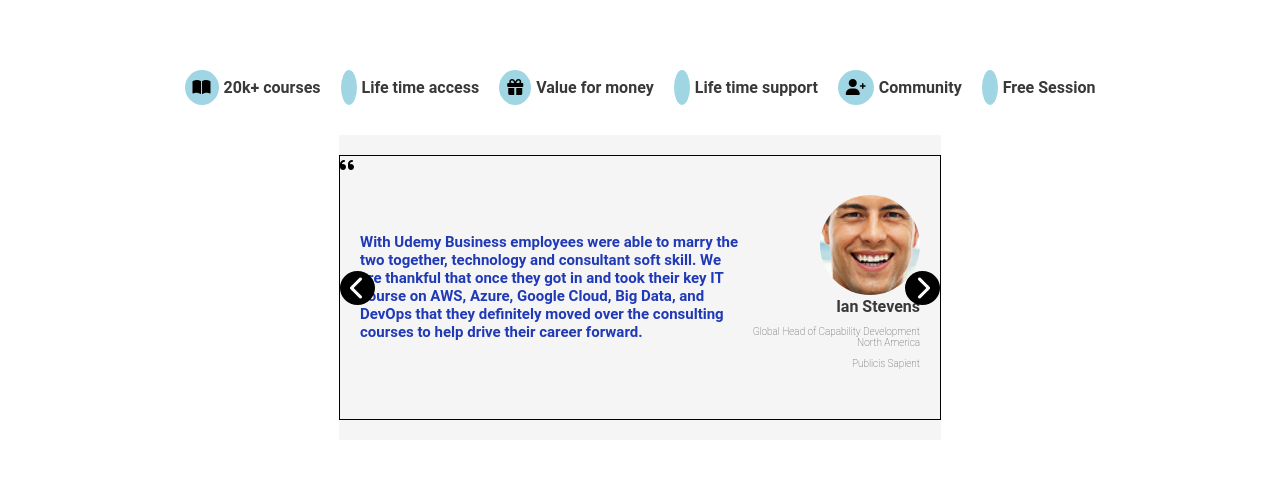
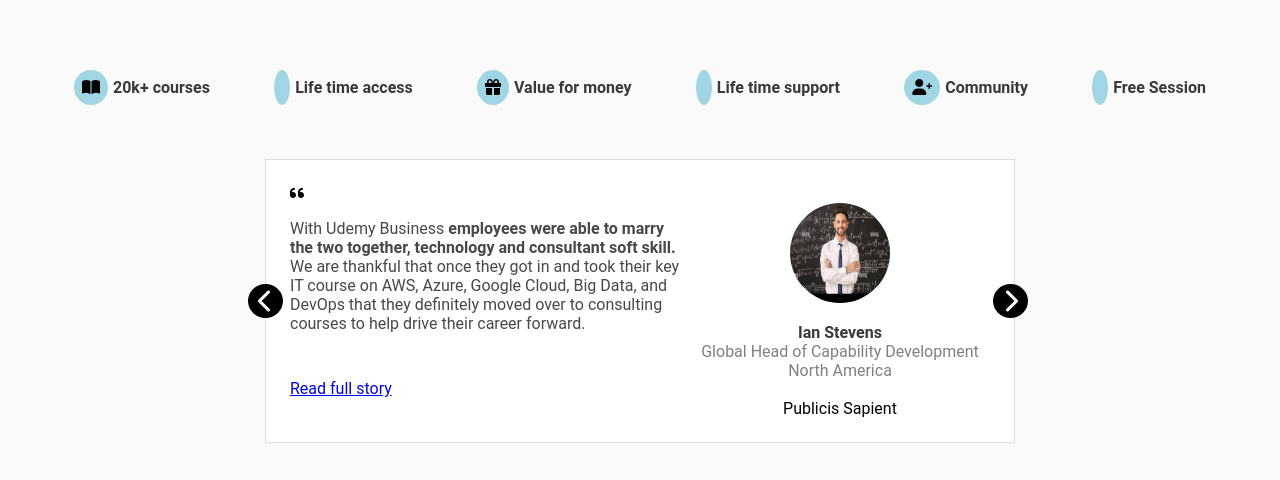
Before and after one commit to Mujeeb4582/test, a plain HTML site: page index.html in a window 1280 px wide. Shown: the part 964-1444 px from the top of the page. Drawn offline with Linux system fonts and the light colour scheme.

Commit message:
Add the code

```diff
--- a/index.html
+++ b/index.html
@@ -12,50 +12,6 @@
 		/>
 
 		<title>SelfUpGrade</title>
-		<style>
-			body {
-				font-family: "Roboto", sans-serif;
-				display: flex;
-				flex-direction: column;
-				align-items: center;
-				margin: 0;
-			}
-
-            footer {
-                padding: 40px 0;
-            }
-
-			.container {
-				display: flex;
-				justify-content: space-between;
-				padding: 20px;
-				gap: 6rem;
-			}
-
-			.col {
-				flex: 1;
-				margin: 0 10px;
-			}
-
-			h2 {
-				color: rgb(32, 57, 183);
-			}
-
-			h4 {
-				color: rgb(24, 24, 69);
-			}
-
-			ul {
-				list-style-type: none;
-				padding: 0;
-				color: gray;
-			}
-
-			li {
-				margin: 16px 0;
-				font-size: 14px;
-			}
-		</style>
 	</head>
 	<body>
 		<header>
@@ -77,7 +33,7 @@
 					<li><a href="#">Membership</a></li>
 				</ul>
 				<div class="icon">
-					<i class="fal fa-shopping-cart"></i>
+					<i class="fa fa-cart-shopping"></i>
 					<!-- Corrected class name for the shopping cart icon -->
 				</div>
 			</nav>
@@ -164,19 +120,32 @@
 				<i class="fas fa-solid fa-quote-left"></i>
 				<div class="slide">
 					<div class="slide-text">
-						<h2>
-							With Udemy Business employees were able to marry the two together,
-							technology and consultant soft skill. We are thankful that once
-							they got in and took their key IT course on AWS, Azure, Google
-							Cloud, Big Data, and DevOps that they definitely moved over the
-							consulting courses to help drive their career forward.
-						</h2>
+						<div style="position: relative; max-width: 400px">
+							<p>
+								With Udemy Business
+								<strong
+									>employees were able to marry the two together, technology and
+									consultant soft skill.</strong
+								>
+								We are thankful that once they got in and took their key IT
+								course on AWS, Azure, Google Cloud, Big Data, and DevOps that
+								they definitely moved over to consulting courses to help drive
+								their career forward.
+							</p>
+							<div style="position: absolute; left: 0; bottom: 20px">
+								<a href="#">Read full story</a>
+							</div>
+						</div>
 						<div class="testimonial">
 							<div class="testimonial-info">
-								<img src="image/man.jpg" alt="Ian Stevens" />
+								<img src="image/professor.jpg" alt="Ian Stevens" />
 								<h3>Ian Stevens</h3>
-								<p>Global Head of Capability Development North America</p>
-								<p>Publicis Sapient</p>
+								<p style="color: gray; margin: 0;">
+									Global Head of Capability Development <br />
+									North America <br />
+									<br />
+									<span style="color: #000">Publicis Sapient</span>
+								</p>
 							</div>
 						</div>
 					</div>
@@ -187,6 +156,7 @@
 				</div>
 			</div>
 		</section>
+		<p><strong><a style="text-decoration: none;" href="#">View more customer stories ></a></strong></p>
 		<footer>
 			<div class="container">
 				<div>
@@ -245,7 +215,11 @@
 						src="./image/appStore.png"
 						alt="AppStore"
 					/>
-					<img style="width: 160px" src="./image/googlePlay.png" alt="GooglePlay" />
+					<img
+						style="width: 160px"
+						src="./image/googlePlay.png"
+						alt="GooglePlay"
+					/>
 				</div>
 				<div
 					style="
--- a/style.css
+++ b/style.css
@@ -2,11 +2,15 @@
 body {
 	margin: 0;
 	padding: 0;
-      font-family: Arial, sans-serif;
+	font-family: "Roboto", sans-serif;
+	display: flex;
+	flex-direction: column;
+	align-items: center;
+    background-color: #fafafa;
 }
 
 header {
-      background-color: white;
+	/* background-color: white; */
 	color: #fff;
 	display: flex;
 	justify-content: space-between;
@@ -32,13 +36,11 @@
 	flex: 1;
 	margin: 0 60px;
 	position: relative;
-
 }
 
 .search-input {
 	display: flex;
 	align-items: center;
-
 }
 
 .search input[type="text"] {
@@ -47,7 +49,6 @@
 	border: rgb(219, 213, 213) solid 1px;
 	border-radius: 20px;
 	position: relative;
-
 }
 
 .search i {
@@ -58,7 +59,6 @@
 	color: black;
 	z-index: 2;
 }
-
 
 nav {
 	display: flex;
@@ -90,7 +90,7 @@
 }
 
 .logo-button {
-      background-color: #fff;
+	/* background-color: #fff; */
 	color: rgb(0, 102, 255);
 	padding: 10px 40px;
 	border: rgb(0, 102, 255) solid 1px;
@@ -99,18 +99,16 @@
 	cursor: pointer;
 }
 
-
 /* New Section */
 
 /* Style for the new section */
 .main-section {
-    background-color: white; /* Set the background color for the section */
+	/* background-color: white; Set the background color for the section */
 	padding: 60px 0; /* Add some padding for spacing */
 	text-align: center; /* Center align the content */
 }
 
 .centered-text {
-
 	margin: 0 auto; /* Center the content horizontally */
 }
 
@@ -129,7 +127,7 @@
 
 /* ... */
 .features-section {
-    background-color: white;
+	/* background-color: white; */
 	padding: 20px 0;
 	display: flex;
 	justify-content: space-between;
@@ -152,7 +150,9 @@
 .feature-text {
 	position: absolute;
 	top: 5%; /* Adjust the top value to create space from the top */
-    height: calc(100% - 10px); /* Adjust the height to account for top and bottom padding */
+	height: calc(
+		100% - 10px
+	); /* Adjust the height to account for top and bottom padding */
 	padding: 40px;
 }
 
@@ -184,12 +184,12 @@
 
 /* Style for the benefits section */
 .benefits-section {
-    background-color: white;
 	padding: 20px 0;
 	display: flex;
 	justify-content: space-between;
 	align-items: center;
 	flex-wrap: wrap; /* Allow items to wrap to the next line if needed */
+    width: 90%;
 }
 
 /* Style for each benefit item */
@@ -211,7 +211,6 @@
 /* Style for the icons */
 .icon {
 	font-size: 24px;
-    color: rgb(0, 97, 153);
 }
 
 /* Style for the benefit titles */
@@ -224,43 +223,38 @@
 
 /* Style for the slideshow section */
 .slideshow-section {
-    background-color: #f5f5f5;
-    padding: 20px 0;
+	background-color: #fff;
+    border: 1px solid #ddd;
+    margin: 24px;
 }
 
 /* Style for the slideshow container */
 .slideshow-container {
 	position: relative;
-    max-width: 600px;
+	min-width: 700px;
 	margin: 0 auto;
-    border: solid black 1px;
+	padding: 24px;
 }
 
 /* Style for each slide */
 .slide {
 	text-align: left;
-    padding: 20px 20px;
-    margin-bottom: 20px;
 }
-
-
-
 
 /* Style for the slide text */
 .slide-text {
-    display: flex; /* Use flex to align items horizontally */
-    align-items: center; /* Vertically center align items */
-    justify-content: space-between; /* Add space between text and testimonial */
-    font-size: 10px;
+	display: flex;
+	justify-content: space-evenly;
 	color: rgb(73, 71, 71);
-    font-weight: 200;
 	margin: 0;
 }
 
 /* Style for the testimonial section */
 .testimonial {
 	display: flex;
+	justify-content: center;
 	align-items: center; /* Vertically center align items */
+    width: 100%;
 }
 
 /* Style for the testimonial image */
@@ -268,18 +262,12 @@
 	border-radius: 50%;
 	width: 100px;
 	height: 100px;
-    margin-left: 80px; /* Adjust margin to create space between image and text */
-
+    margin-bottom: 1rem;
 }
 
 /* Style for the testimonial info */
 .testimonial-info {
-    text-align: right; /* Right-align the testimonial info */
-}
-
-.testimonial-info h3{
-
-
+	text-align: center;
 }
 
 /* Style for the arrow icons */
@@ -304,12 +292,43 @@
 /* Style for the left arrow */
 .slide-arrows i:first-child {
 	float: left;
-    margin-left: 0;
-
+	margin-left: -42px;
 }
 
 /* Style for the right arrow */
 .slide-arrows i:last-child {
 	float: right;
-    margin-right: 0;
+	/* margin-right: 0; */
 }
+
+/* footer styling */
+
+footer {
+    padding: 40px 0;
+}
+
+.container {
+    display: flex;
+    justify-content: space-between;
+    padding: 20px;
+    gap: 6rem;
+}
+
+h2 {
+    color: rgb(32, 57, 183);
+}
+
+h4 {
+    color: rgb(24, 24, 69);
+}
+
+ul {
+    list-style-type: none;
+    padding: 0;
+    color: gray;
+}
+
+li {
+    margin: 16px 0;
+    font-size: 14px;
+}
```
Also changed, not shown: image/professor.jpg (added). Lines whose indentation alone changed are shown as unchanged.
